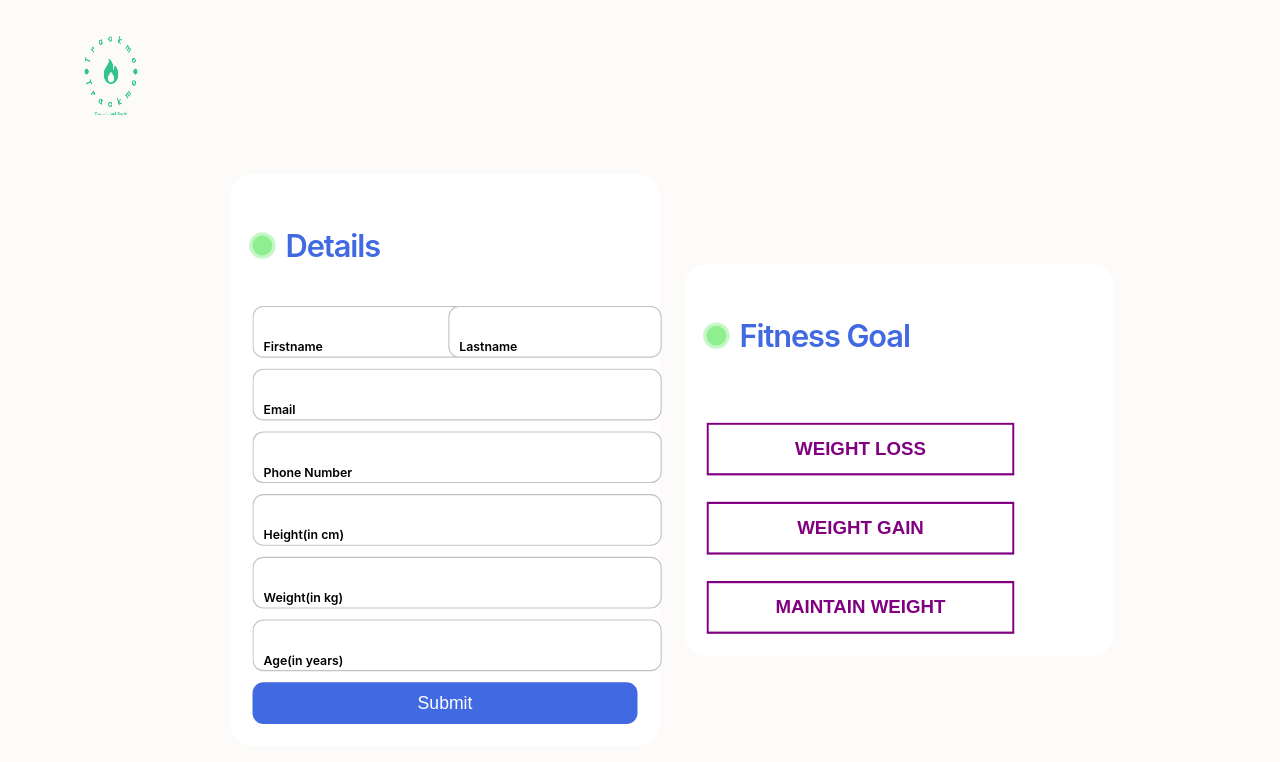
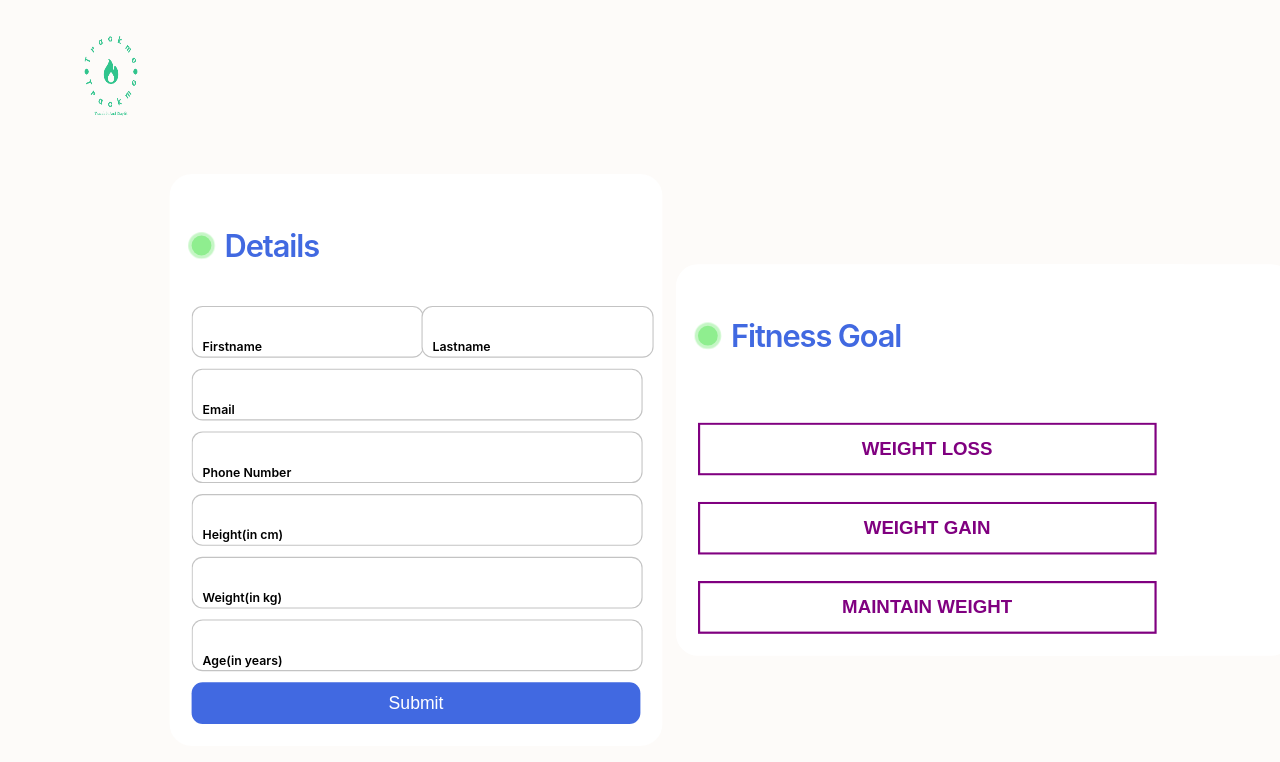
Before and after one commit to rajdama/trackme-frontend, a React (Create React App) app: page /info in a window 1280 px wide. Shown: the top 762 px of the page. Built offline with nearby package versions, Linux system fonts and the light colour scheme; sample sign-in values are in the browser's storage.

Commit message:
Fixed Info Page UI

```diff
--- a/src/css/Info.css
+++ b/src/css/Info.css
@@ -33,7 +33,6 @@
     margin-left:5vw;
     flex-direction: column;
     gap: 10px;
-    max-width: 350px;
     background-color: #fff;
     padding: 20px;
     border-radius: 20px;
@@ -80,20 +79,29 @@
 
   .flex {
     display: flex;
+    flex-direction: row;
     width: 100%;
-    gap: 6px;
+    gap: 10px;
   }
+
 
   .form label {
     position: relative;
   }
 
   .form label .input {
-    width: 100%;
+    width: 95%;
     padding: 10px 10px 20px 10px;
     outline: 0;
     border: 1px solid rgba(105, 105, 105, 0.397);
     border-radius: 10px;
+  }
+  #first-name {
+    width:90%;
+  }
+
+  #last-name {
+    width:90%;
   }
 
   .form label .input + span {
```
